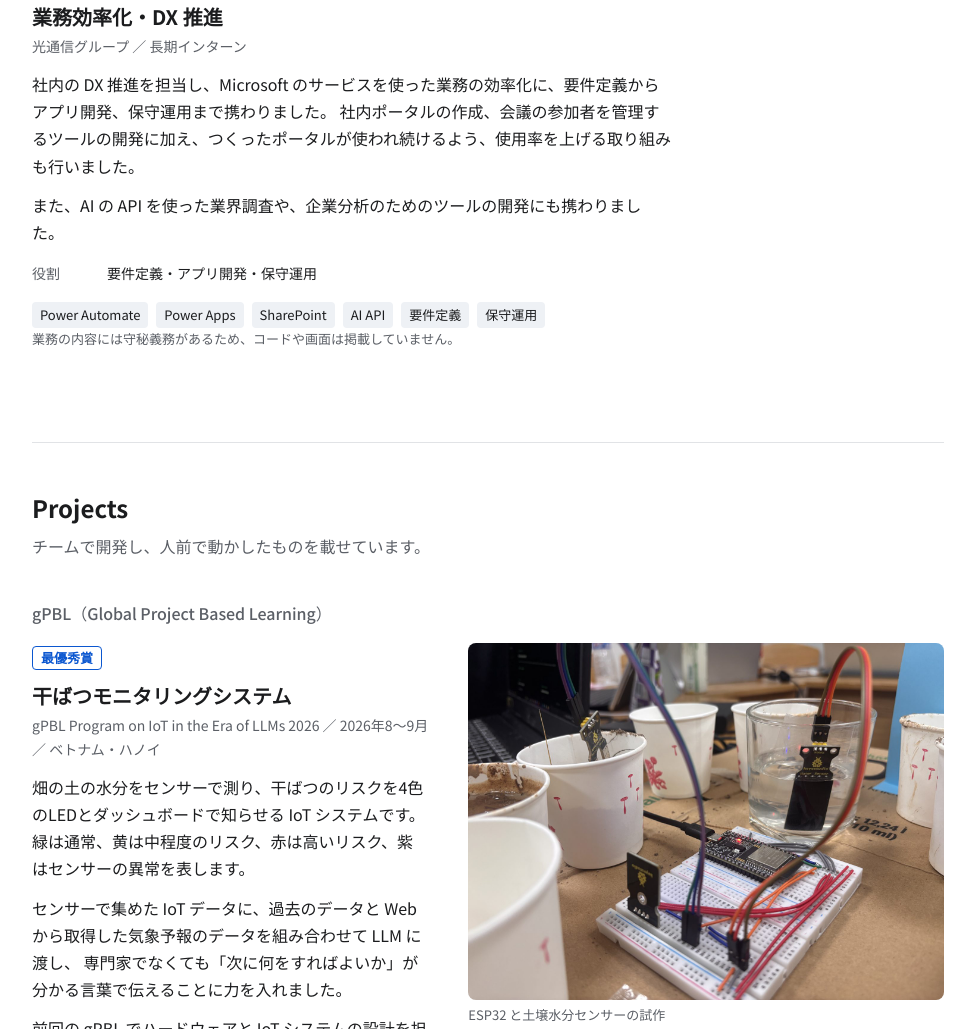
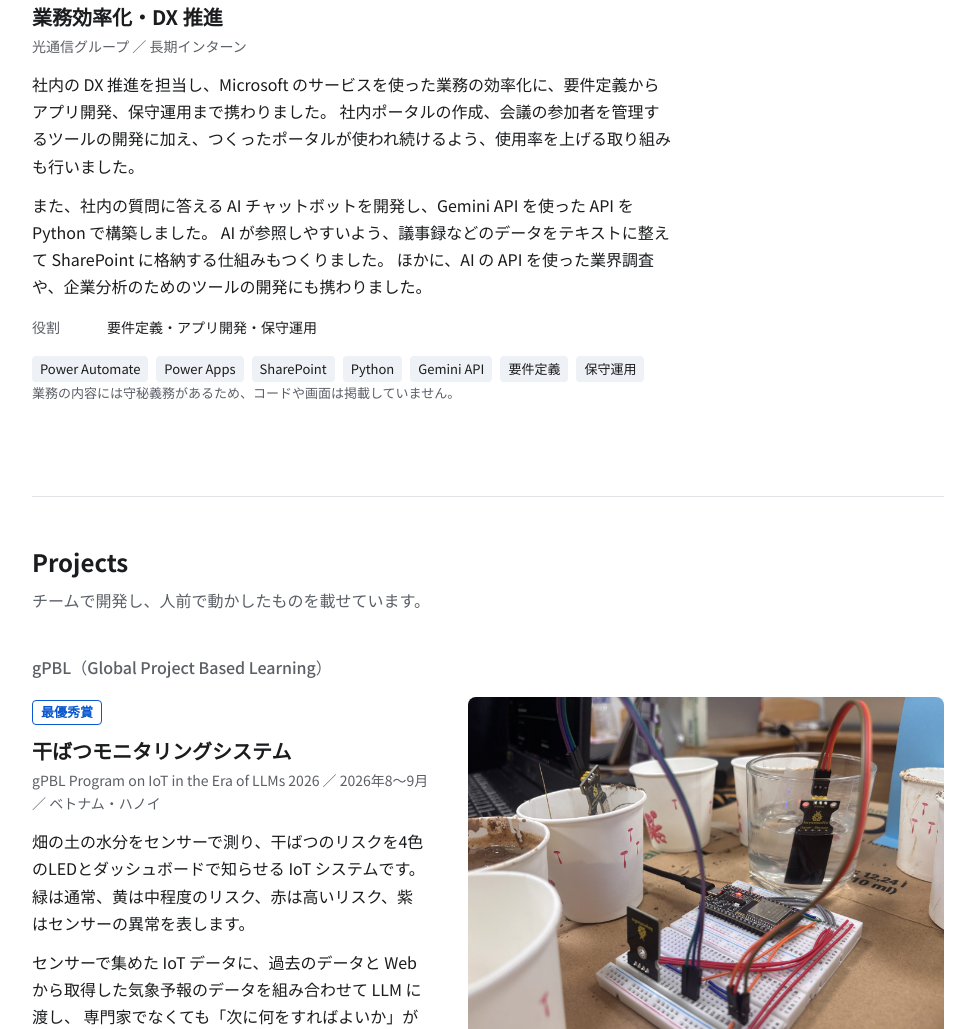
Before and after one commit to code-yuto/code-yuto.github.io, a plain HTML site: page index.html in a window 1280 px wide. Shown: the part 869-1898 px from the top of the page, without its empty margins (152-1127 px from the left). Drawn offline with Linux system fonts and the light colour scheme.

Commit message:
feat: 長期インターンにAIチャットボット（Python・Gemini API）を追加

```diff
--- a/index.html
+++ b/index.html
@@ -66,13 +66,15 @@
             社内ポータルの作成、会議の参加者を管理するツールの開発に加え、つくったポータルが使われ続けるよう、使用率を上げる取り組みも行いました。
           </p>
           <p>
-            また、AI の API を使った業界調査や、企業分析のためのツールの開発にも携わりました。
+            また、社内の質問に答える AI チャットボットを開発し、Gemini API を使った API を Python で構築しました。
+            AI が参照しやすいよう、議事録などのデータをテキストに整えて SharePoint に格納する仕組みもつくりました。
+            ほかに、AI の API を使った業界調査や、企業分析のためのツールの開発にも携わりました。
           </p>
           <dl>
             <dt>役割</dt><dd>要件定義・アプリ開発・保守運用</dd>
           </dl>
           <ul class="tags">
-            <li>Power Automate</li><li>Power Apps</li><li>SharePoint</li><li>AI API</li><li>要件定義</li><li>保守運用</li>
+            <li>Power Automate</li><li>Power Apps</li><li>SharePoint</li><li>Python</li><li>Gemini API</li><li>要件定義</li><li>保守運用</li>
           </ul>
           <p class="note">業務の内容には守秘義務があるため、コードや画面は掲載していません。</p>
         </div>
@@ -292,7 +294,7 @@
         </div>
         <div>
           <h4>業務アプリ</h4>
-          <ul class="tags"><li>Power Automate</li><li>Power Apps</li><li>SharePoint</li><li>AI API</li></ul>
+          <ul class="tags"><li>Power Automate</li><li>Power Apps</li><li>SharePoint</li><li>Gemini API</li></ul>
         </div>
       </div>
     </section>
```
Also changed, not shown: en/index.html (+5 -3 lines).
